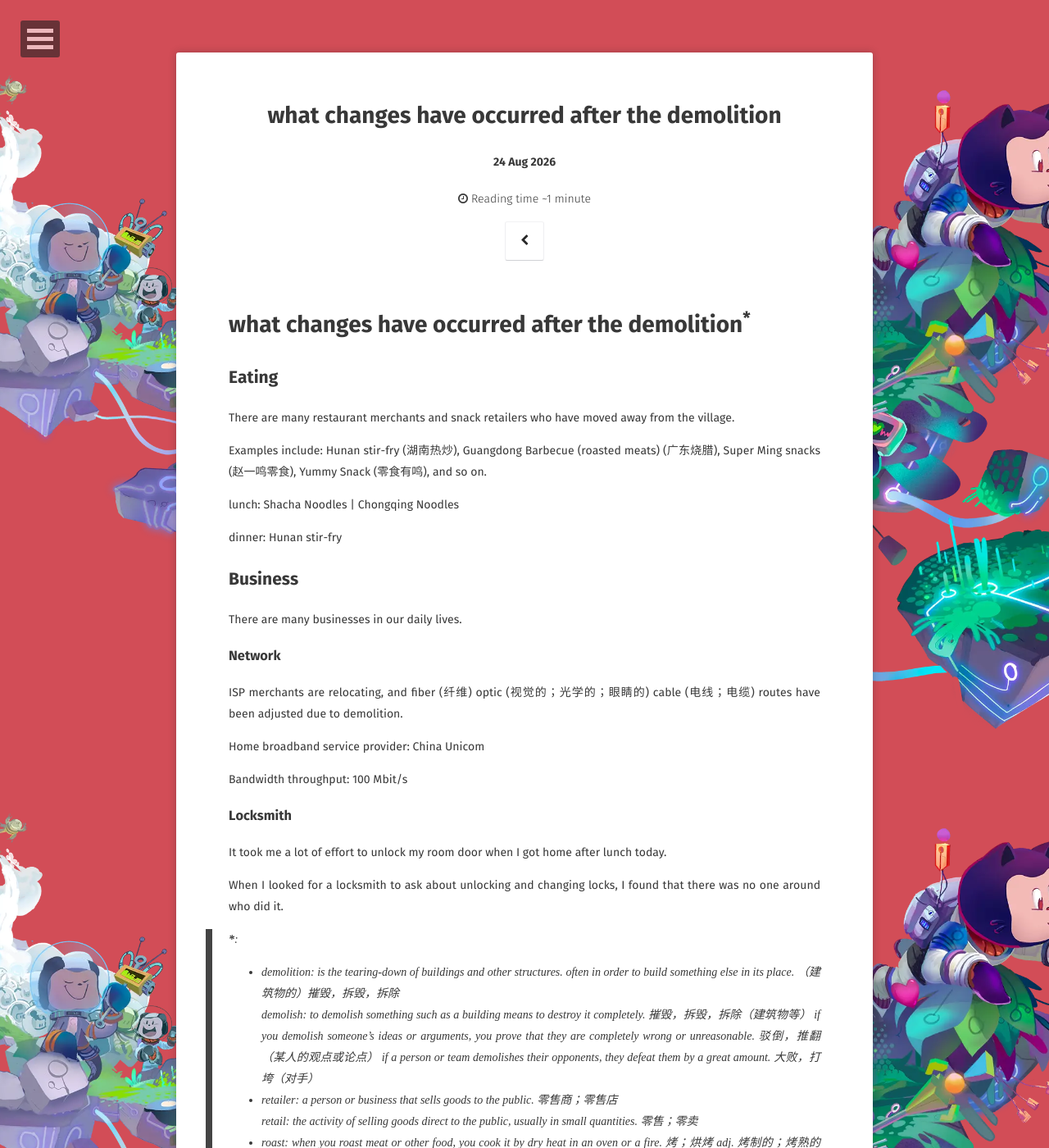
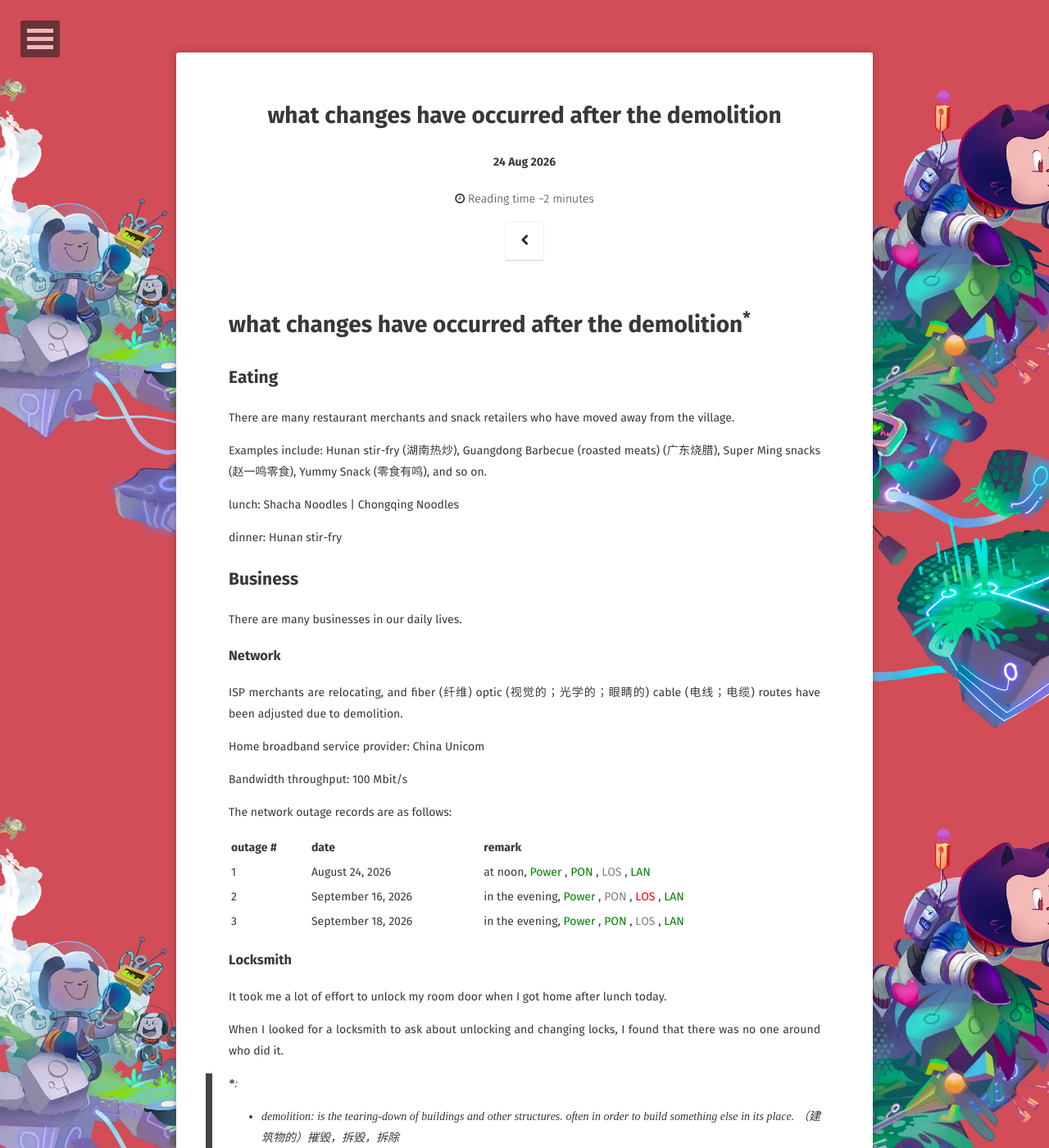
Before and after one commit to WebPavel/WebPavel.github.io, a Jekyll site: the page built from _posts/2026-08-24-what-changes-have-occurred-after-the-demolition.md, in a window 1280 px wide and 1400 px high. Shown: the whole window at 82% size. Built offline with Jekyll 4.4.1, drawn with Linux system fonts in a browser that asks for light colours; some web fonts are replaced; comment, search, counter and statistics services are not loaded.

Commit message:
feat: update on the recent network outage caused by village demolition.

```diff
--- a/_posts/2026-08-24-what-changes-have-occurred-after-the-demolition.md
+++ b/_posts/2026-08-24-what-changes-have-occurred-after-the-demolition.md
@@ -31,6 +31,14 @@ Home broadband service provider: China Unicom
 
 Bandwidth throughput: 100 Mbit/s
 
+The network outage records are as follows:
+
+| outage # | date               | remark                                                                                                                                          |
+|----------|--------------------|-------------------------------------------------------------------------------------------------------------------------------------------------|
+| 1        | August 24, 2026    | at noon, <font color='green'>Power</font>, <font color='green'>PON</font>, <font color='gray'>LOS</font>, <font color='green'>LAN</font>        |
+| 2        | September 16, 2026 | in the evening, <font color='green'>Power</font>, <font color='gray'>PON</font>, <font color='red'>LOS</font>, <font color='green'>LAN</font>   |
+| 3        | September 18, 2026 | in the evening, <font color='green'>Power</font>, <font color='green'>PON</font>, <font color='gray'>LOS</font>, <font color='green'>LAN</font> |
+
 ### Locksmith
 
 It took me a lot of effort to unlock my room door when I got home after lunch today.
@@ -38,6 +46,7 @@ It took me a lot of effort to unlock my room door when I got home after lunch to
 When I looked for a locksmith to ask about unlocking and changing locks, I found that there was no one around who did it.
 
 > __*__:
+>
 > - demolition: is the tearing-down of buildings and other structures. often in order to build something else in its place. （建筑物的）摧毁，拆毁，拆除<br/>
 >   demolish: to demolish something such as a  building means to destroy it completely. 摧毁，拆毁，拆除（建筑物等）
 >   if you demolish someone's ideas or arguments, you prove that they are completely wrong or unreasonable. 驳倒，推翻（某人的观点或论点）
```
